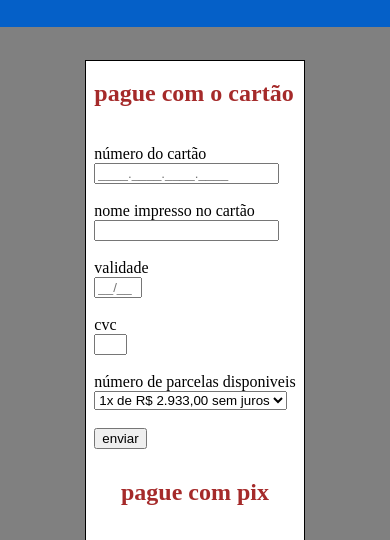
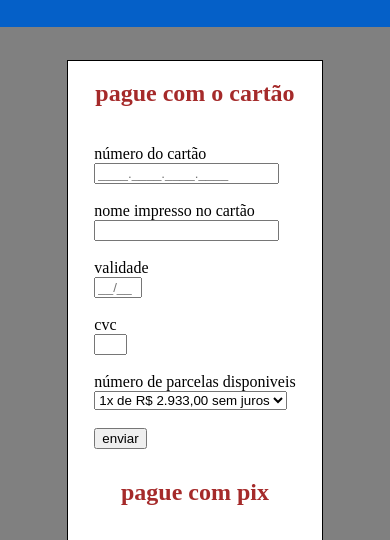
Before and after one commit to nickmit21/nickmit21.github.io, a plain HTML site: page tcc/informaçoes.html in a window 390 px wide. Shown: the part 68-608 px from the top of the page. Drawn offline with Linux system fonts and the light colour scheme.

Commit message:
Add files via upload

```diff
--- a/tcc/compra.css
+++ b/tcc/compra.css
@@ -243,6 +243,8 @@ body{
     .separar{
         display: flex;
         flex-direction: column;
+        justify-content: center;
+        align-items: center;
     }
 
     .img{
--- a/tcc/informaçoes.css
+++ b/tcc/informaçoes.css
@@ -190,7 +190,11 @@ body{
         flex-direction: column;
         gap: 10px;
         margin-top: 3%;
-        width: 60%;
+        width: 70%;
     }
 
+    .cartao{
+        display: flex;
+        align-items: center;
+    }
 }
```
